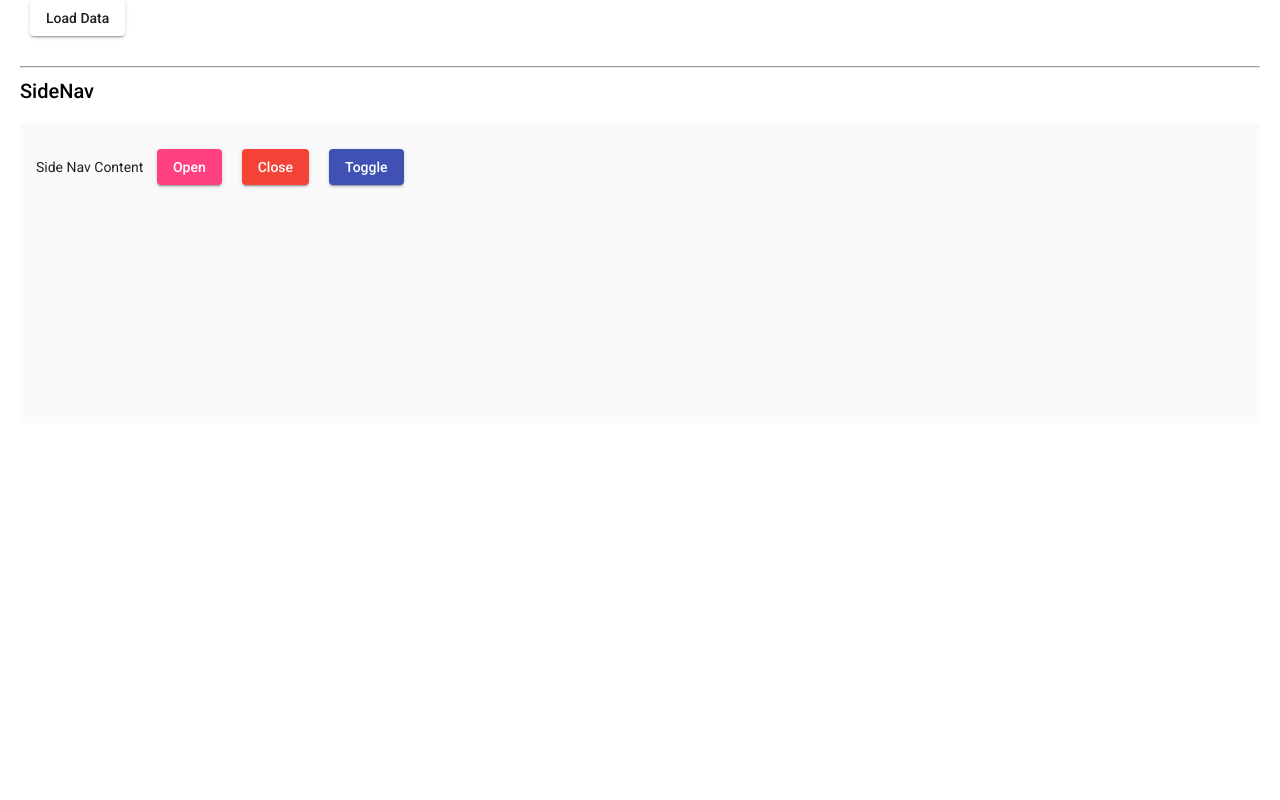
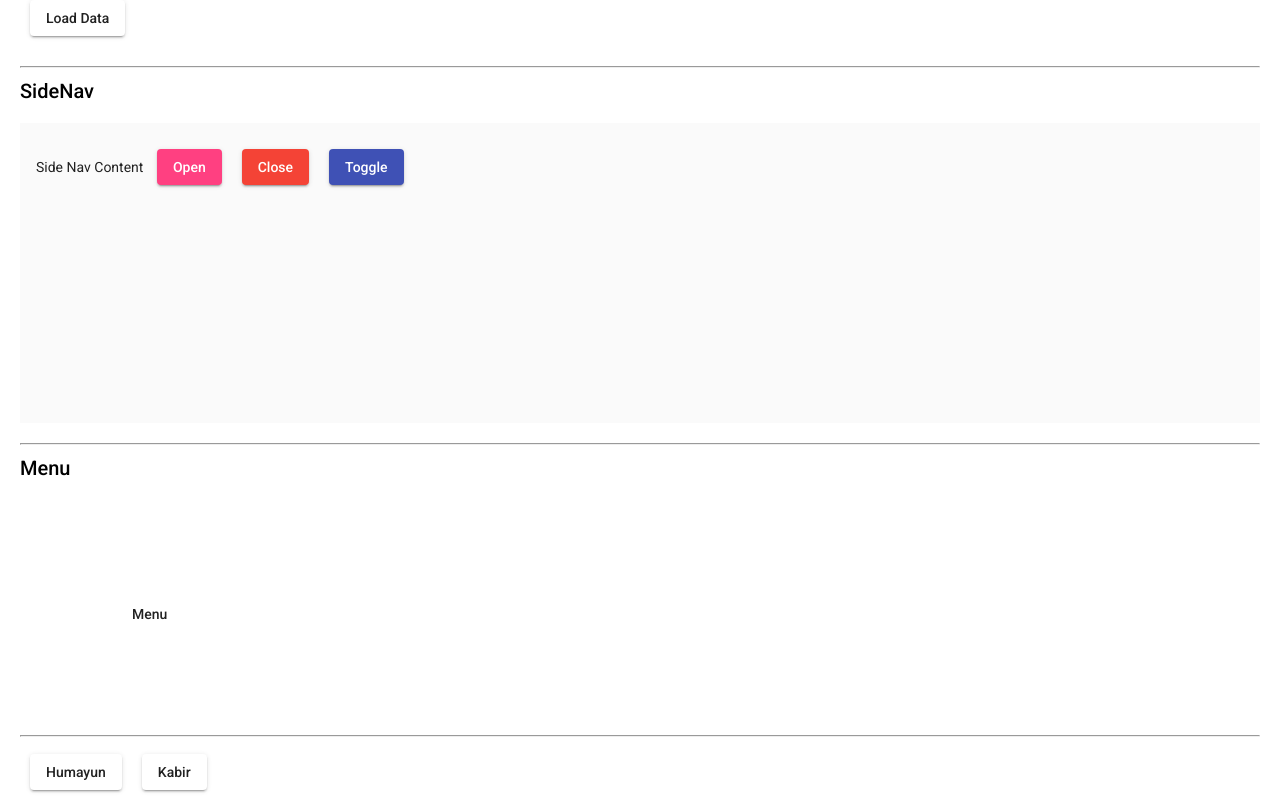
Before and after one commit to mhkmcp/angular-material, an Angular app: page / in a window 1280 px wide. Shown: the part 2043-2843 px from the top of the page. Before the commit the page ends 2466 px from the top, so only its background shows below. Built offline with nearby package versions, Linux system fonts and the light colour scheme.

Commit message:
added menu

```diff
--- a/src/app/app.component.css
+++ b/src/app/app.component.css
@@ -18,3 +18,6 @@ mat-sidenav {
     background-color: coral;
     width: 200px;
 }
+.btncenter {
+    margin: 6rem;
+}
--- a/src/app/app.component.html
+++ b/src/app/app.component.html
@@ -151,3 +151,46 @@
     </mat-sidenav-content>
   </mat-sidenav-container>
 </section>
+
+<section>
+  <hr>
+  <h2>Menu</h2>
+  <mat-menu #appMenu="matMenu" xPosition="after" yPosition="below">
+    <button mat-menu-item [matMenuTriggerFor]="frontSubMenu">Front End</button>
+    <button mat-menu-item [matMenuTriggerFor]="backSubMenu">Back End</button>
+  </mat-menu>
+  <button class="btncenter" mat-flat-button [matMenuTriggerFor]="appMenu">Menu</button>
+
+  <mat-menu #frontSubMenu="matMenu">
+    <button mat-menu-item>Angular</button>
+    <button mat-menu-item>React</button>
+    <button mat-menu-item>Vue</button>
+  </mat-menu>
+
+  <mat-menu #backSubMenu="matMenu">
+    <button mat-menu-item>Django</button>
+    <button mat-menu-item>Ruby on Rails</button>
+    <button mat-menu-item>Laravel</button>
+    <button mat-menu-item>Spring</button>
+  </mat-menu>
+
+  <hr>
+  <mat-menu #lazyMenu="matMenu">
+    <ng-template matMenuContent let-name="name" let-hobby="hobby">
+      <button mat-menu-item >Settings</button>
+      <button mat-menu-item >Hobby is {{ hobby }}</button>
+      <button mat-menu-item >Log out {{ name }}</button>
+    </ng-template>
+  </mat-menu>
+  <button
+    mat-raised-button
+    [matMenuTriggerData]="{'name': 'Humayun', 'hobby': 'Football'}"
+    [matMenuTriggerFor]="lazyMenu"
+    >Humayun</button>
+
+  <button
+    mat-raised-button
+    [matMenuTriggerData]="{'name': 'Kabir', 'hobby': 'Teaching'}"
+    [matMenuTriggerFor]="lazyMenu"
+    >Kabir</button>
+</section>
--- a/src/app/material/material.module.ts
+++ b/src/app/material/material.module.ts
@@ -5,6 +5,7 @@ import { MatIconModule } from '@angular/material/icon';
 import { MatBadgeModule } from '@angular/material/badge';
 import { MatProgressSpinnerModule } from '@angular/material/progress-spinner';
 import { MatSidenavModule } from '@angular/material/sidenav';
+import { MatMenuModule } from '@angular/material/menu';
 
 
 
@@ -15,6 +16,7 @@ const MaterialComponents = [
   MatBadgeModule,
   MatProgressSpinnerModule,
   MatSidenavModule,
+  MatMenuModule,
 ]
 
 @NgModule({
```
